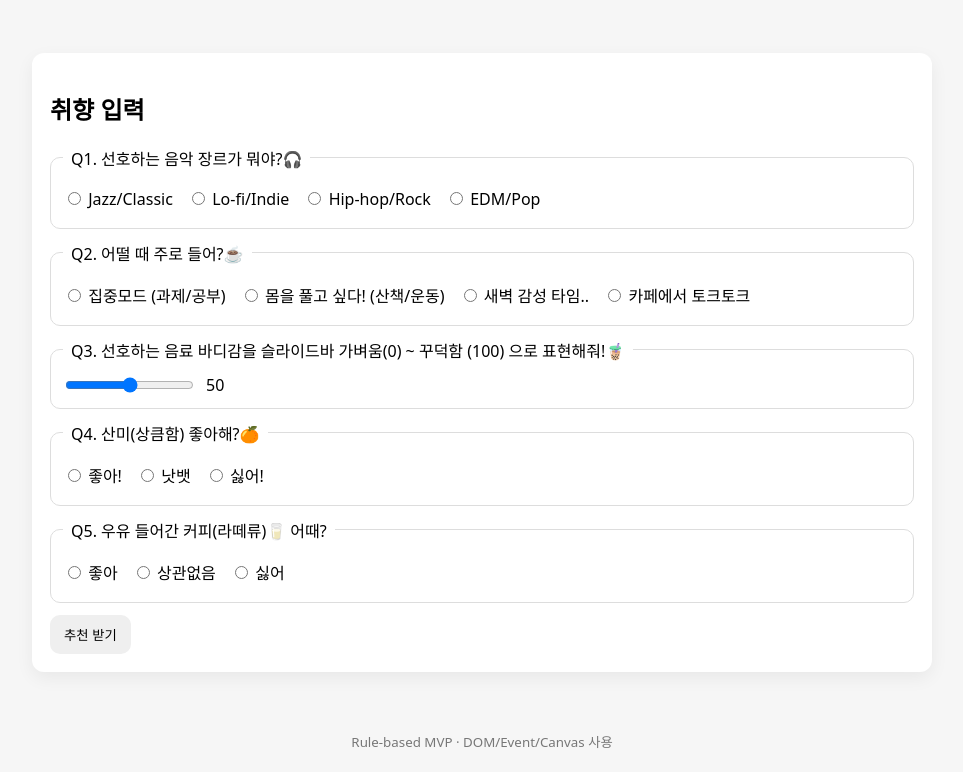
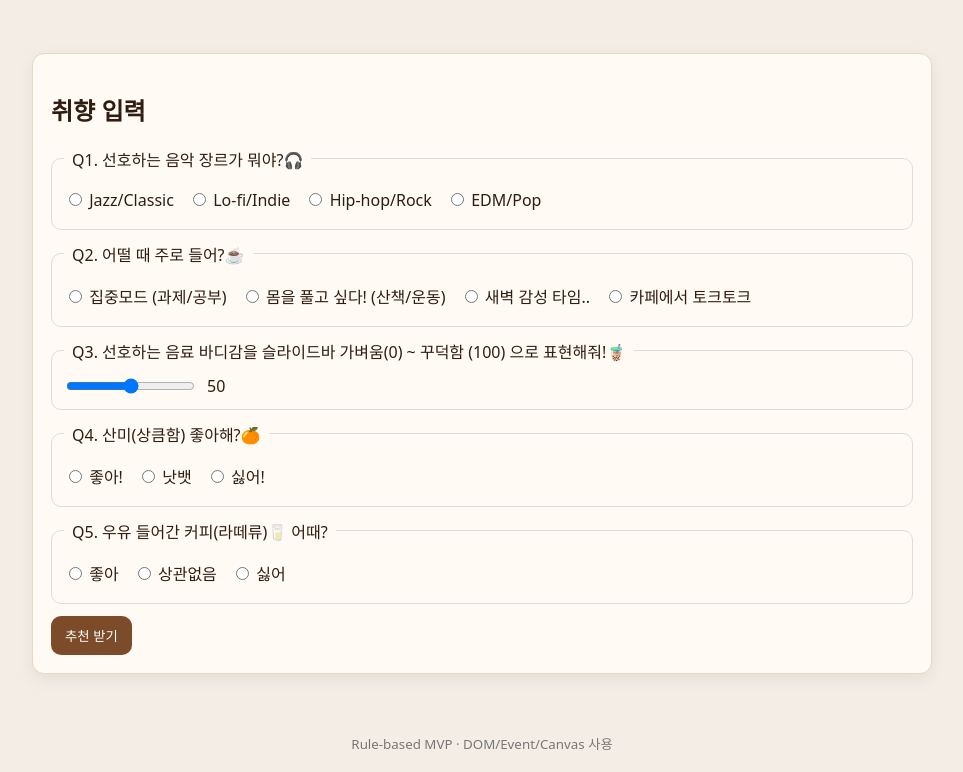
Before and after one commit to soojeong0628/coffee-music, a plain HTML site: page index.html in a window 1280 px wide. Shown: the part 140-912 px from the top of the page, without its empty margins (158-1121 px from the left). Drawn offline with Linux system fonts and the light colour scheme.

Commit message:
Update style.css

```diff
--- a/style.css
+++ b/style.css
@@ -1,12 +1,40 @@
-body { font-family: system-ui, sans-serif; margin: 0; background: #f6f6f6; }
+body {
+  font-family: system-ui, sans-serif;
+  margin: 0;
+  background: #f3ede5;
+  color: #2f1d12;
+}
 .top { padding: 24px 16px; text-align: center; }
 .wrap { max-width: 900px; margin: 0 auto; padding: 0 16px 40px; }
-.card { background: white; padding: 18px; border-radius: 12px; box-shadow: 0 6px 18px rgba(0,0,0,.06); margin-top: 16px; }
+.card {
+  background: #fffaf3;
+  padding: 18px;
+  border-radius: 12px;
+  box-shadow: 0 6px 18px rgba(0,0,0,.06);
+  margin-top: 16px;
+  border: 1px solid #e7d7c3;
+}
 fieldset { border: 1px solid #ddd; border-radius: 10px; padding: 12px; margin: 12px 0; }
 legend { padding: 0 8px; }
 label { display: inline-block; margin: 6px 10px 6px 0; }
-.btn { padding: 10px 14px; border: 0; border-radius: 10px; cursor: pointer; }
-.btn.ghost { background: transparent; border: 1px solid #ccc; }
+.btn{
+  padding: 10px 14px;
+  border: 0;
+  border-radius: 10px;
+  cursor: pointer;
+  background: #7b4b2a;   /* 커피 브라운 */
+  color: #fff;
+}
+
+.btn:hover{
+  filter: brightness(0.95);
+}
+
+.btn.ghost{
+  background: transparent;
+  border: 1px solid #bfa386; /* 연한 커피 테두리 */
+  color: #5a3a24;
+}
 .rangeRow { display: flex; gap: 10px; align-items: center; }
 .grid { display: grid; grid-template-columns: 1fr 1fr; gap: 16px; }
 .row { margin-top: 12px; display: flex; gap: 10px; }
```
